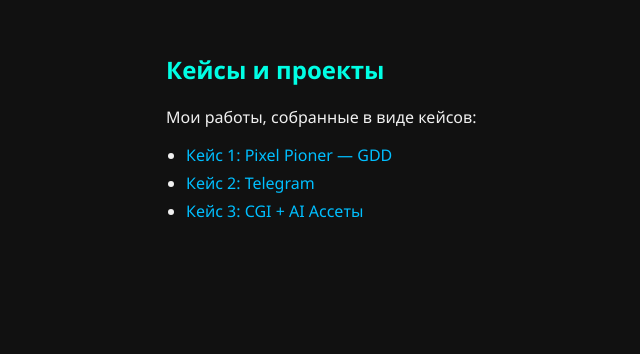
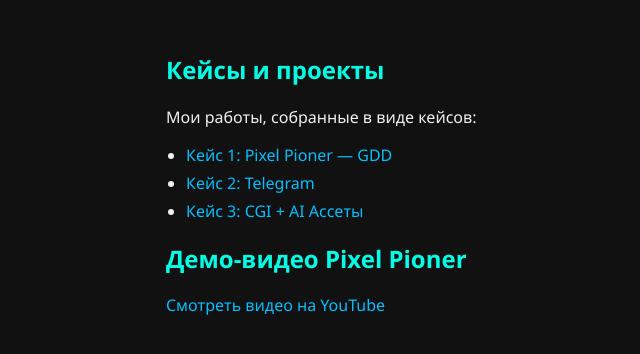
Before and after one commit to fR00Gy/fR00Gy_rez, a plain HTML site: page index.html in a window 1280 px wide. Shown: the part 1103-1457 px from the top of the page, without its empty margins (24-664 px from the left). Before the commit the page ends 1381 px from the top, so only its background shows below. Drawn offline with Linux system fonts and the light colour scheme.

Commit message:
Update index.html

```diff
--- a/index.html
+++ b/index.html
@@ -70,6 +70,16 @@
         <li><a href="Case_3.pdf" target="_blank">Кейс 3: CGI + AI Ассеты</a></li>
       </ul>
     </section>
+
+        <section class="video">
+      <h2>Демо-видео Pixel Pioner</h2>
+      <p>
+        <a href="https://www.youtube.com/watch?v=WLUmf43NVbY" target="_blank">
+          Смотреть видео на YouTube
+        </a>
+      </p>
+    </section>
+
   </div>
 </body>
 </html>
```
